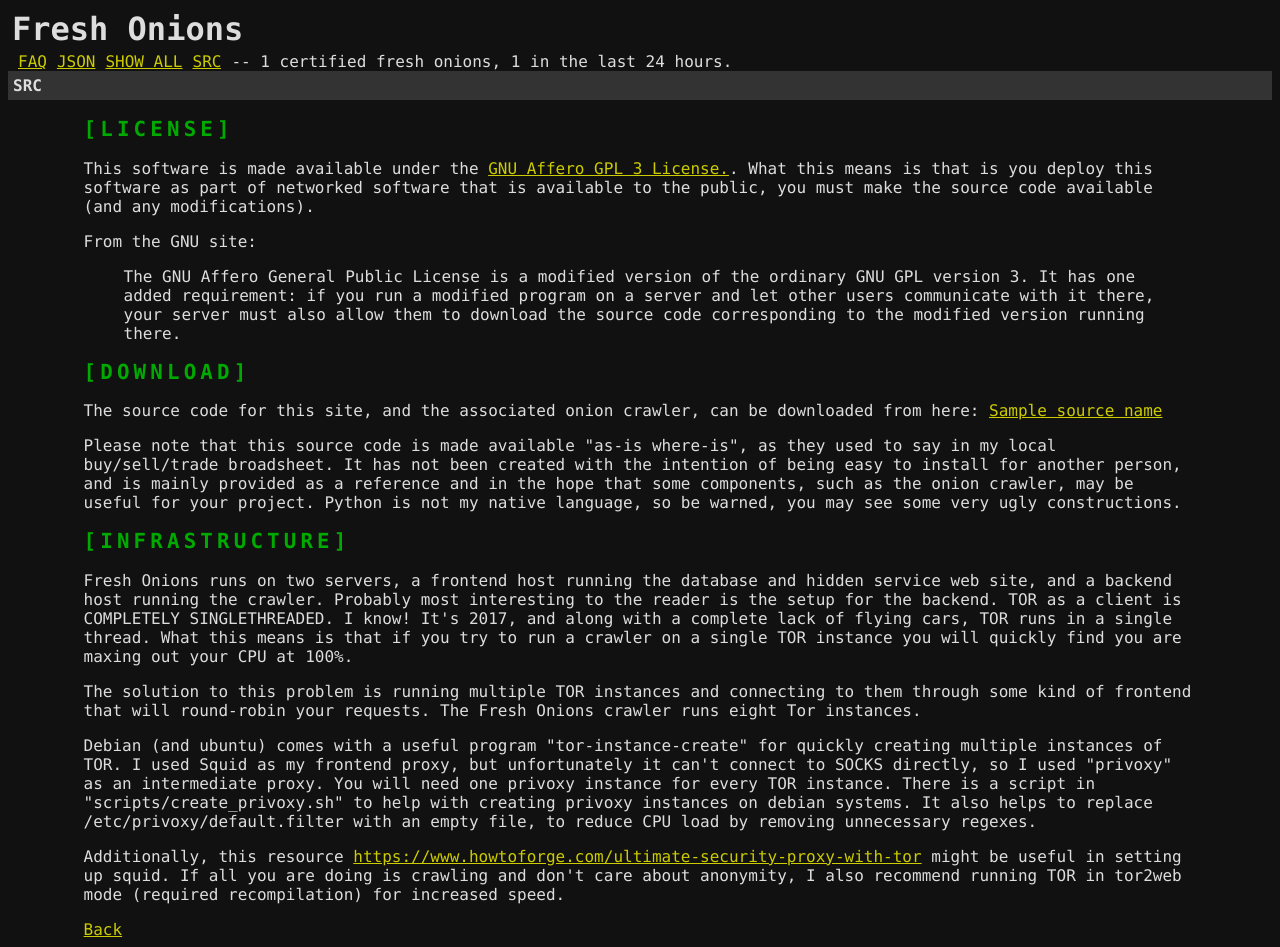
After one commit to dirtyfilthy/freshonions-torscraper, a Flask app: template web/templates/src.html in a window 1280 px wide. The commit adds this page. Run offline with Flask 2, Linux system fonts and the light colour scheme; the template is opened without the code that fills it: most values are stand-ins (such as "Sample title", 1, 10 or a date in 2020); lists and menus that the app fills with data are empty; parts of the project's set-up code (start-up, migrations or seed data) failed here and were passed over.

Commit message:
deploy script and source release  Please enter the commit message for your changes. Lines starting

```diff
--- /dev/null
+++ b/etc/deploy.cfg
@@ -0,0 +1,6 @@
+FRONTEND_USER=freshonions
+FRONTEND_HOST=groan
+BACKEND_USER=scraper
+BACKEND_HOST=grunt
+SERVICE_NAME=freshonions
+TOP_DIR=torscraper
--- a/web/app.py
+++ b/web/app.py
@@ -51,6 +51,20 @@ def json():
 
 	return jsonify(out)
 
+@app.route('/src')
+def src():
+	current = os.path.dirname(os.path.realpath(__file__))
+	version_file = current+"/../etc/version_string"
+	with open(version_file,'r') as f:
+		version_string = f.read().strip()
+
+	source_name="torscraper-%s.tar.gz" % version_string
+	source_link="/static/%s" % source_name
+	return render_template('src.html', source_name=source_name, source_link=source_link)
+
+
+
+
 @app.route('/favicon.ico')
 def favicon():
     return send_from_directory(os.path.join(app.root_path, 'static'), 'favicon.ico', mimetype='image/vnd.microsoft.icon')
--- a/web/static/style.css
+++ b/web/static/style.css
@@ -74,6 +74,18 @@ div#stats {
 
 .fake {
 	color:#990000;
+}
+
+.article {
+	margin-left:2cm;
+	margin-right:2cm;
+}
+
+h2 {
+	font-weight:bold;
+	letter-spacing: 0.2em;
+	font-size: 1.3em;
+	color:#00AA00;
 }
 
 
--- a/web/templates/layout.html
+++ b/web/templates/layout.html
@@ -21,6 +21,9 @@
 	<li>
 		<a href="{{ url_for('index', show='all') }}">SHOW ALL</a>
 	</li>
+	<li>
+		<a href="{{ url_for('src') }}">SRC</a>
+	</li>
 	</ul>
 	<div id="stats">
 	-- {{domain_count}} certified fresh onions, {{day_count}} in the last 24 hours.
--- /dev/null
+++ b/web/templates/src.html
@@ -0,0 +1,42 @@
+{% extends "layout.html" %}
+{% block body %}
+	<table>
+		<thead>
+			<tr>
+				<th>SRC</th>
+			</tr>
+		</thead>
+	</table>
+	<div class="article">
+	<h2>[LICENSE]</h2>
+	<p>This software is made available under the <a href="https://www.gnu.org/licenses/agpl-3.0.en.html">GNU Affero GPL 3 License.</a>. What this means is that is you deploy this software as part of networked software that is available to the public, you must make the source code available (and any modifications).
+	</p>
+	<p> From the GNU site:
+	<blockquote>
+	The GNU Affero General Public License is a modified version of the ordinary GNU GPL version 3. It has one added requirement: if you run a modified program on a server and let other users communicate with it there, your server must also allow them to download the source code corresponding to the modified version running there.
+	</blockquote>
+	</p>
+	<h2>[DOWNLOAD]</h2>
+	<p>
+	The source code for this site, and the associated onion crawler, can be downloaded from here: <a href="{{source_link}}">{{source_name}}</a>
+	</p>
+	<p>
+	Please note that this source code is made available "as-is where-is", as they used to say in my local buy/sell/trade broadsheet. It has not been created with the intention of being easy to install for another person, and is mainly provided as a reference and in the hope that some components, such as the onion crawler, may be useful for your project. Python is not my native language, so be warned, you may see some very ugly constructions.
+	</p>
+	<h2>[INFRASTRUCTURE]</h2>
+	<p>
+	Fresh Onions runs on two servers, a frontend host running the database and hidden service web site, and a backend host running the crawler. Probably most interesting to the reader is the setup for the backend. TOR as a client is COMPLETELY SINGLETHREADED. I know! It's 2017, and along with a complete lack of flying cars, TOR runs in a single thread. What this means is that if you try to run a crawler on a single TOR instance you will quickly find you are maxing out your CPU at 100%.
+	</p>
+	<p>
+	The solution to this problem is running multiple TOR instances and connecting to them through some kind of frontend that will round-robin your requests. The Fresh Onions crawler runs eight Tor instances.
+	</p>
+	</p>
+	Debian (and ubuntu) comes with a useful program "tor-instance-create" for quickly creating multiple instances of TOR. I used Squid as my frontend proxy, but unfortunately it can't connect to SOCKS directly, so I used "privoxy" as an intermediate proxy. You will need one privoxy instance for every TOR instance. There is a script in "scripts/create_privoxy.sh" to help with creating privoxy instances on debian systems. It also helps to replace /etc/privoxy/default.filter with an empty file, to reduce CPU load by removing unnecessary regexes.
+	</p>
+	<p>
+	Additionally, this resource <a href="https://www.howtoforge.com/ultimate-security-proxy-with-tor"</a>https://www.howtoforge.com/ultimate-security-proxy-with-tor</a> might be useful in setting up squid. If all you are doing is crawling and don't care about anonymity, I also recommend running TOR in tor2web mode (required recompilation) for increased speed.
+	</p>
+	<a href="/">Back</a>
+	</div>
+
+{% endblock %}
```
Also changed, not shown: 6 other files.
